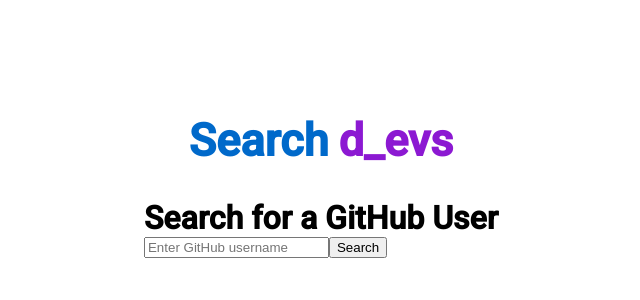
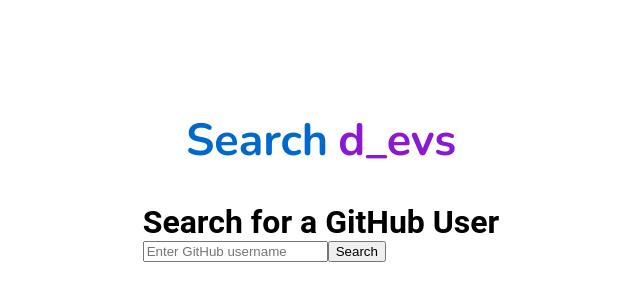
Before and after one commit to guilhermeverissimo14/clone-github-angular, an Angular app: page / in a window 1280 px wide. Shown: the part 214-514 px from the top of the page, without its empty margins (319-959 px from the left). Built offline with nearby package versions, Linux system fonts and the light colour scheme.

Commit message:
estilização

```diff
--- a/src/app/pages/home/home.component.scss
+++ b/src/app/pages/home/home.component.scss
@@ -16,10 +16,12 @@
 .title-search{
   color: #0069CA;
   font-size: 45px;
+  font-family: "Nunito";
 }
 .title-devs{
   color: #8C19D2;
   font-size: 45px;
+  font-family: "Nunito";
 }
 
 .content-form-field{
--- a/src/index.html
+++ b/src/index.html
@@ -1,14 +1,23 @@
-<!doctype html>
+<!DOCTYPE html>
 <html lang="en">
   <head>
-  <meta charset="utf-8">
+    <meta charset="utf-8" />
     <title>CloneGithub</title>
-  <base href="/">
-  <meta name="viewport" content="width=device-width, initial-scale=1">
-  <link rel="icon" type="image/x-icon" href="favicon.ico">
-  <link rel="preconnect" href="https://fonts.gstatic.com">
-  <link href="https://fonts.googleapis.com/css2?family=Roboto:wght@300;400;500&display=swap" rel="stylesheet">
-  <link href="https://fonts.googleapis.com/icon?family=Material+Icons" rel="stylesheet">
+    <base href="/" />
+    <meta charset="UTF-8" />
+    <link rel="icon" type="image/svg+xml" href="/vite.svg" />
+    <link rel="preconnect" href="https://fonts.googleapis.com" />
+    <link rel="preconnect" href="https://fonts.gstatic.com" crossorigin />
+    <link
+      href="https://fonts.googleapis.com/css2?family=Nunito:wght@400;500;600;700&display=swap"
+      rel="stylesheet"
+    />
+    <link
+      href="https://fonts.googleapis.com/css2?family=Inter:wght@200;300;400;500;600;700&family=Nunito:wght@400;500;600;700&display=swap"
+      rel="stylesheet"
+    />
+    <meta name="viewport" content="width=device-width, initial-scale=1.0" />
+    <title>Search d_evs</title>
   </head>
   <body>
     <app-root></app-root>
```
Lines whose indentation alone changed are shown as unchanged.
